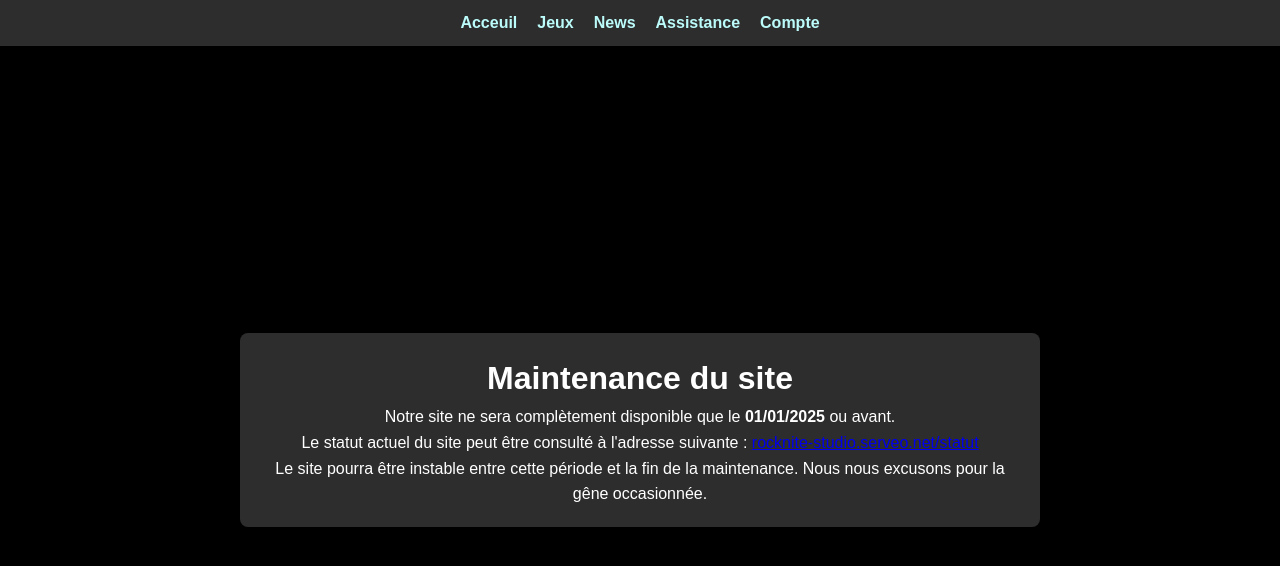
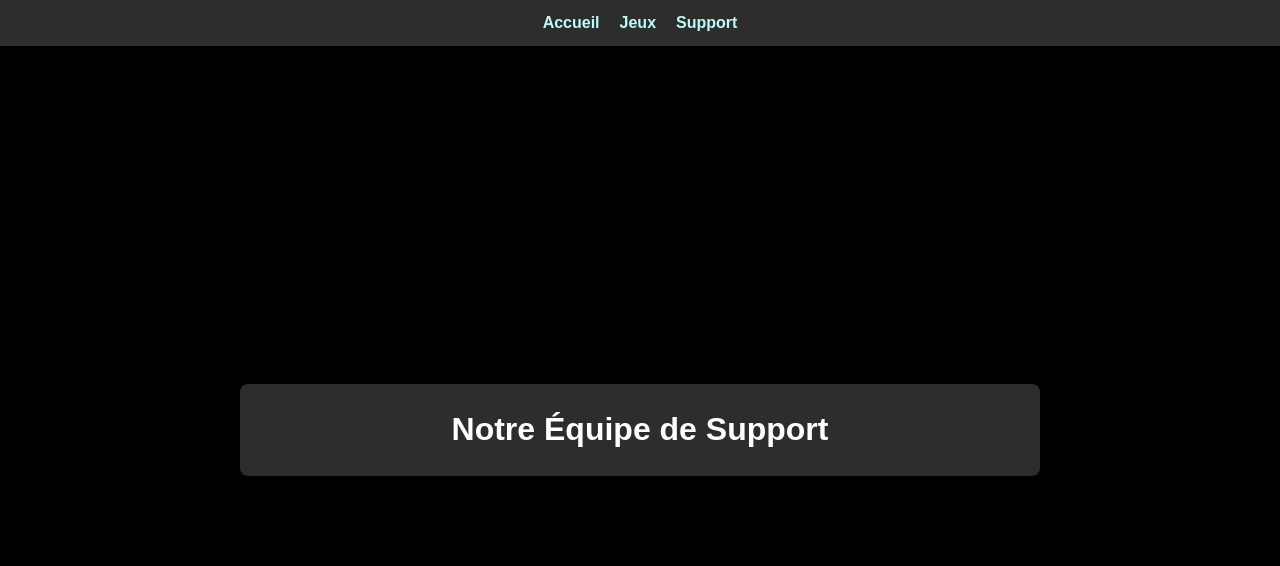
Before and after one commit to ROCKNITE-STUDIO/rocknite-studio.github.io, a plain HTML site: page SUPPORT/index.html in a window 1280 px wide. Drawn offline with Linux system fonts and the light colour scheme.

Commit message:
Update index.html

```diff
--- a/SUPPORT/index.html
+++ b/SUPPORT/index.html
@@ -4,38 +4,24 @@
     <meta charset="UTF-8">
     <meta name="viewport" content="width=device-width, initial-scale=1.0">
     <title>ROCKNITE STUDIO | Support</title>
-    <link rel="stylesheet" type="text/css" href="style.css" />
-    <link rel="icon" href="https://rocknite-studio.github.io/logo.png" />
-    <meta name="description" content="ROCKNITE STUDIO | maintenance jusque au 01/01/2025">
+    <link rel="stylesheet" href="style.css">
 </head>
 <body>
+    <!-- Barre de navigation -->
     <header>
-	<ul>
-		<li>
-			<a href="https://rocknite-studio.github.io/">Acceuil</a>
-		</li>
-		<li>
-			<a href="https://rocknite-studio.github.io/jeux">Jeux</a>
-		</li>
-		<li>
-			<a href="https://rocknite-studio.github.io/news">News</a>
-		</li>
-            	<li>
-			<a href="https://rocknite-studio.github.io/SUPPORT">Assistance</a>
-		</li>
-		<li>
-			<a href="https://rocknite-studio.github.io/login">Compte</a>
-		</li>
-	</ul>
+        <ul>
+            <li><a href="index.html">Accueil</a></li>
+            <li><a href="games.html">Jeux</a></li>
+            <li><a href="support.html">Support</a></li>
+        </ul>
     </header>
 
-    <body>
+    <!-- Conteneur principal -->
     <div class="container">
-        <h1>Maintenance du site</h1>
-        <p>Notre site ne sera complètement disponible que le <strong>01/01/2025</strong> ou avant.</p>
-        <p>Le statut actuel du site peut être consulté à l'adresse suivante : <a href="https://rocknite-studio.github.io/statut" target="_blank">rocknite-studio.serveo.net/statut</a></p>
-        <p>Le site pourra être instable entre cette période et la fin de la maintenance. Nous nous excusons pour la gêne occasionnée.</p>
+        <h1>Notre Équipe de Support</h1>
+        <div id="support-list"></div>
     </div>
-</body>
+
+    <script src="script.js"></script>
 </body>
 </html>
```
